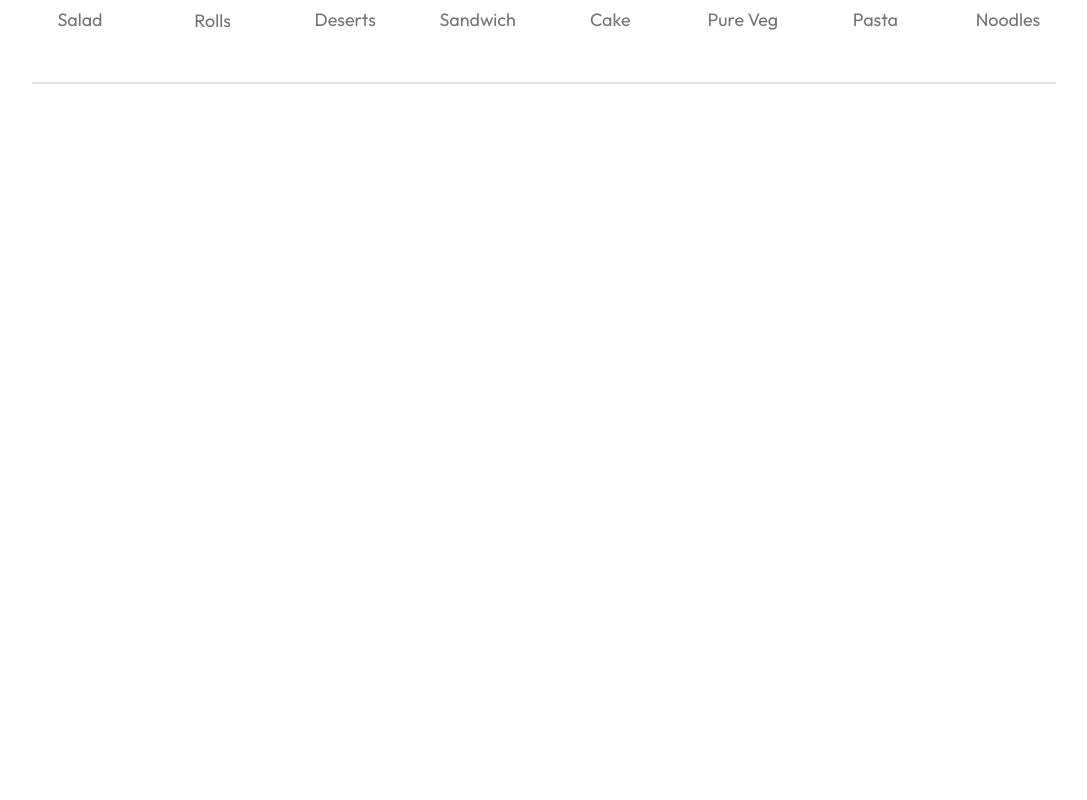
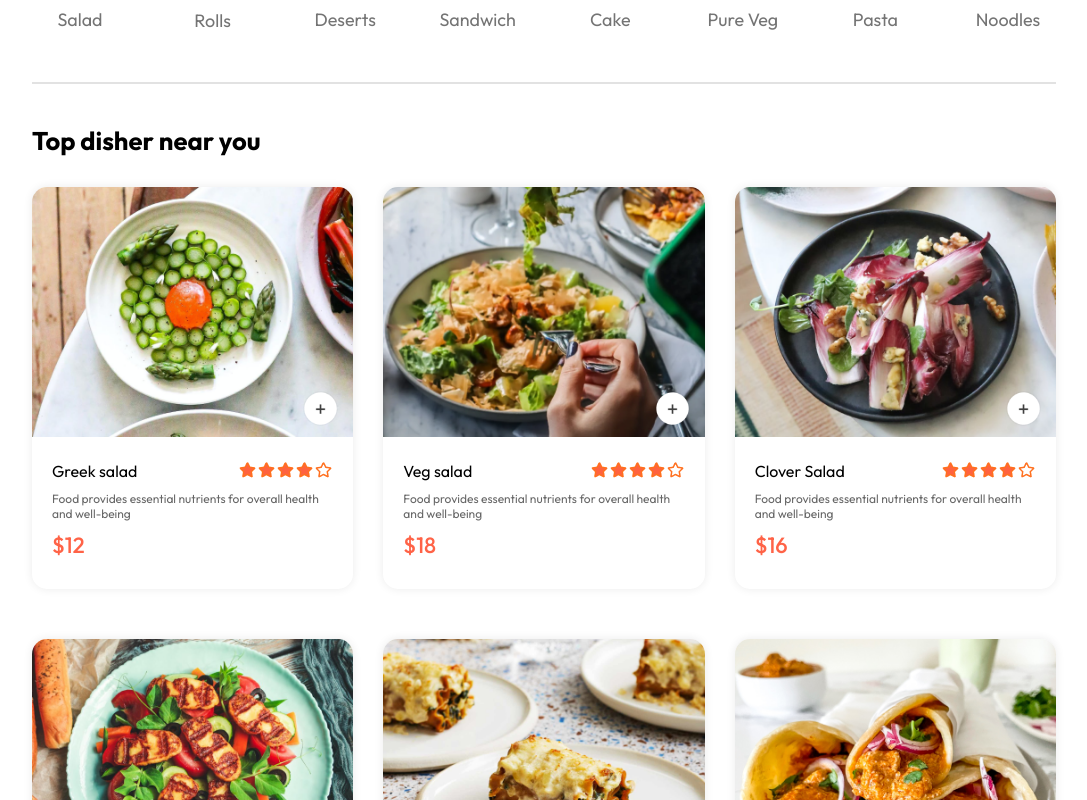
Before and after one commit to davidbayu1805/marketplace-react-express, a React (Vite) app in the folder frontend/: page / in a window 1280 px wide. Shown: the part 820-1620 px from the top of the page, without its empty margins (96-1183 px from the left). Before the commit the page ends 914 px from the top, so only its background shows below. Built offline with nearby package versions, Linux system fonts and the light colour scheme.

Commit message:
food-item

```diff
--- a/frontend/src/components/FoodDisplay/FoodDisplay.css
+++ b/frontend/src/components/FoodDisplay/FoodDisplay.css
@@ -0,0 +1,15 @@
+.food-display {
+    margin-top: 30px;
+}
+
+.food-display h2 {
+    font-size: max(2vw, 24px);
+}
+
+.food-display-list {
+    display: grid;
+    grid-template-columns: repeat(auto-fill, minmax(240px, 1fr));
+    margin-top: 30px;
+    gap: 30px;
+    row-gap: 50px;
+}
--- a/frontend/src/components/FoodDisplay/FoodDisplay.jsx
+++ b/frontend/src/components/FoodDisplay/FoodDisplay.jsx
@@ -1,9 +1,21 @@
-import React from 'react'
+import React, { useContext } from 'react'
 import './FoodDisplay.css'
+import {StoreContext} from '../../context/StoreContext'
+import FoodItem from '../FoodItem/FoodItem'
 
 const FoodDisplay = () => {
+
+    const {food_list} = useContext(StoreContext)
+
   return (
-    <div>FoodDisplay</div>
+    <div className='food-display' id='food-display'>
+      <h2>Top disher near you</h2>
+      <div className="food-display-list">
+        {food_list.map((item,index)=>{
+          return <FoodItem key={index} id={item._id} name={item.name} description={item.description} price={item.price} image={item.image}/>
+        })}
+      </div>
+    </div>
   )
 }
 
--- /dev/null
+++ b/frontend/src/components/FoodItem/Food-Item.css
@@ -0,0 +1,75 @@
+.food-item{
+    width: 100%;
+    margin: auto;
+    border-radius: 15px;
+    box-shadow: 0px 0px 10px #00000015;
+    transition: 0.3s;
+    animation: fadeIN 1s;
+}
+
+.food-item-image{
+    width: 100%;
+    border-radius: 15px 15px 0px 0px;
+}
+
+.food-item-info{
+    padding: 20px;
+}
+
+.food-item-rating{
+    display: flex;
+    justify-content: space-between;
+    align-items: center;
+    margin-bottom: 10px;
+}
+
+.food-item-name-rating p{
+    font-size: 20px;
+    font-weight: 500;
+}
+
+.food-item-name-rating img{
+    width: 70px;
+}
+
+.food-item-desc{
+    color: #676767;
+    font-size: 12px;
+}
+
+.food-item-price{
+    color: tomato;
+    font-size: 22px;
+    font-weight: 500;
+    margin: 10px 0px;
+}
+
+.food-item-img-container{
+    position: relative;
+}
+
+.food-item-img-container .add{
+    width: 35px;
+    position: absolute;
+    bottom: 15px;
+    right: 15px;
+    cursor: pointer;
+    border-radius: 50%;
+}
+
+.food-item-counter{
+    position: absolute;
+    bottom: 15px;
+    right: 15px;
+    display: flex;
+    align-items: center;
+    gap: 10px;
+    padding: 6px;
+    border-radius: 50px;
+    background-color: white;
+    cursor: pointer;
+}
+
+.food-item-counter img{
+    width: 30px;
+}
--- /dev/null
+++ b/frontend/src/components/FoodItem/FoodItem.jsx
@@ -0,0 +1,34 @@
+import React, { useState } from 'react'
+import './Food-Item.css'
+import { assets } from '../../assets/assets'
+
+const FoodItem = ({id,name,price,description,image}) => {
+
+    const[itemCount,setItemCount] = useState(0)
+
+  return (
+    <div className='food-item'>
+        <div className="food-item-img-container">
+            <img className='food-item-image' src={image} alt="" />
+            {!itemCount
+                ?<img className='add' onClick={()=>setItemCount(prev=>prev+1)} src={assets.add_icon_white} alt="" />
+                : <div className="food-item-counter">
+                    <img onClick={()=>setItemCount(prev=>prev-1)} src={assets.remove_icon_red} alt="" />
+                    <p>{itemCount}</p>
+                    <img onClick={()=>setItemCount(prev=>prev+1)} src={assets.add_icon_green} alt="" />
+                </div>
+            }
+        </div>
+        <div className="food-item-info">
+            <div className="food-item-rating">
+                <p>{name}</p>
+                <img src={assets.rating_starts} alt="" />
+            </div>
+            <p className="food-item-desc">{description}</p>
+            <p className="food-item-price">${price}</p>
+        </div>
+    </div>
+  )
+}
+
+export default FoodItem
--- a/frontend/src/pages/Home/Home.jsx
+++ b/frontend/src/pages/Home/Home.jsx
@@ -2,6 +2,7 @@
 import './Home.css'
 import Header from '../../components/Header/Header'
 import ExploreMenu from '../../components/ExploreMenu/ExploreMenu'
+import FoodDisplay from '../../components/FoodDisplay/FoodDisplay'
 
 const Home = () => {
 
@@ -11,6 +12,7 @@
     <div>
         <Header/>
         <ExploreMenu caegory={category} setCategory={setCategory}/>
+        <FoodDisplay category={category}/>
     </div>
   )
 }
```
